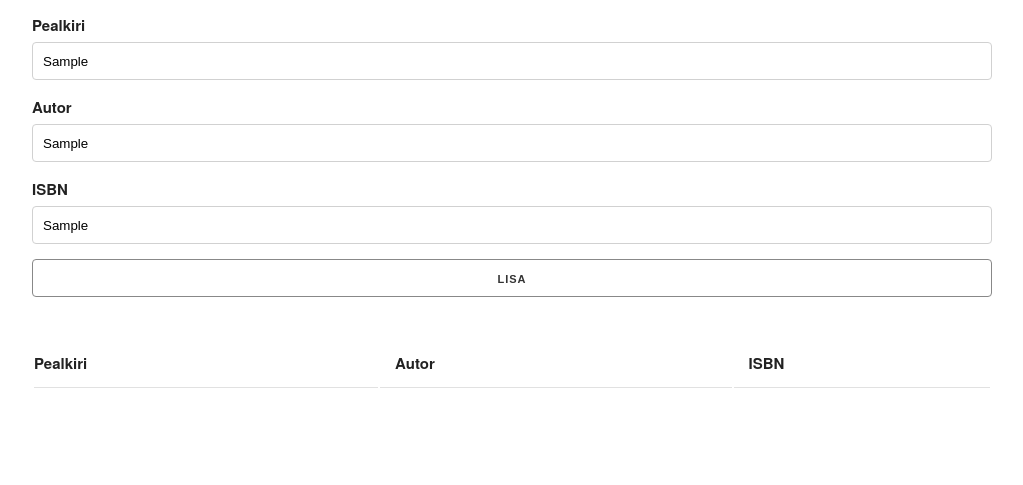
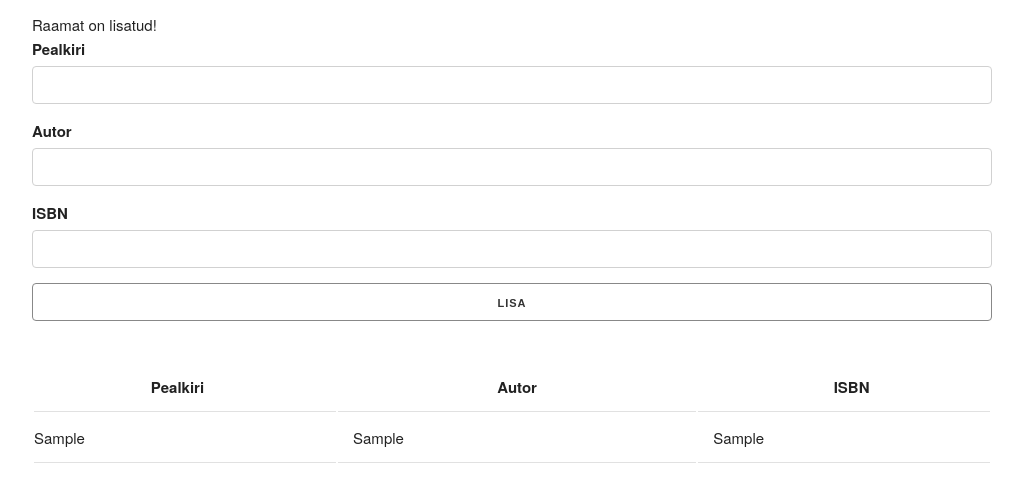
Before and after one commit to heidemannleon/op, a plain HTML site: page index.html in a window 1280 px wide. Both pictures are taken after typing "Sample", "Sample", "Sample" into the empty fields and a click on the input "Lisa". Shown: the part 75-560 px from the top of the page, without its empty margins (128-1151 px from the left). Drawn offline with nearby package versions, Linux system fonts and the light colour scheme.

Commit message:
Raamatud - teade väljastamine

```diff
--- a/app.js
+++ b/app.js
@@ -3,6 +3,49 @@ function Raamat(a, p, i){
     this.autor = a;
     this.pealkiri = p;
     this.isbn = i;
+  }
+
+  // Kasutaja liides - KL
+  // konstruktor
+  function KL() {
+
+  }
+
+  // KL funktsionaal
+  // sisendväljade puhastamine
+  KL.prototype.puhastaSisend = function(){
+    document.getElementById('title').value = '';
+    document.getElementById('author').value = '';
+    document.getElementById('isbn').value = '';
+  }
+
+  // raamatu lisamine tabelisse
+  KL.prototype.lisaRaamatTabelisse = function(r){
+    // loome tabeli rida
+    const rida = document.createElement('tr');
+    // täidame rida tabeli andmetega
+    rida.innerHTML = `
+      <td>${r.pealkiri}</td>
+      <td>${r.autor}</td>
+      <td>${r.isbn}</td>
+    `;
+    // lisame rida tabelisse
+    tabel = document.getElementById('book-list');
+    tabel.appendChild(rida);
+  }
+
+  // teade väljastamine
+  KL.prototype.teade = function(s){
+    // loome div, kuhu lisada teade sõnum
+    const div = document.createElement('div');
+    // lisame sõnumi tekst divi sisse
+    const tekst = document.createTextNode(s);
+    div.appendChild(tekst);
+    // leiame elemendid, mille suhtes tuleb lisada uus element
+    const konteiner = document.querySelector('.container');
+    const vorm = document.getElementById('book-form');
+    // lisame teade dokumendi
+    konteiner.insertBefore(div, vorm);
   }
 
   // kirjeldame raamatu lisamise sündmust
@@ -14,9 +57,24 @@ function Raamat(a, p, i){
     const autor = document.getElementById('author').value;
     const isbn = document.getElementById('isbn').value;
     // loome raamat andmete põhjal
-    const raamat = new Raamat(pealkiri, autor, isbn);
+    const raamat = new Raamat(autor, pealkiri, isbn);
 
-    console.log(raamat);
+    // loome kasutaja liidese objekt temaga opereerimiseks
+    const kl = new KL();
+
+    // kui mingid andmed on puudu,
+    // siis anname märku
+    if(pealkiri == '' | autor == '' | isbn == ''){
+      kl.teade('Tuleb täita kõik väljad!');
+    } else {
+      // muidu
+      // lisame sisestatud raamat tabelisse
+      kl.lisaRaamatTabelisse(raamat);
+      kl.teade('Raamat on lisatud!');
+    }
+
+    // puhastame väljad sisestatud andmetest
+    kl.puhastaSisend();
 
     e.preventDefault();
   }
--- a/index.html
+++ b/index.html
@@ -39,9 +39,9 @@
     <table class="u-full-width">
       <thead>
         <tr>
-          <th>Pealkiri</th>
-          <th>Autor</th>
-          <th>ISBN</th>
+          <th style="text-align: -webkit-center;">Pealkiri</th>
+          <th style="text-align: -webkit-center;">Autor</th>
+          <th style="text-align: -webkit-center;">ISBN</th>
         </tr>
       </thead>
       <tbody id="book-list"></tbody>
```
